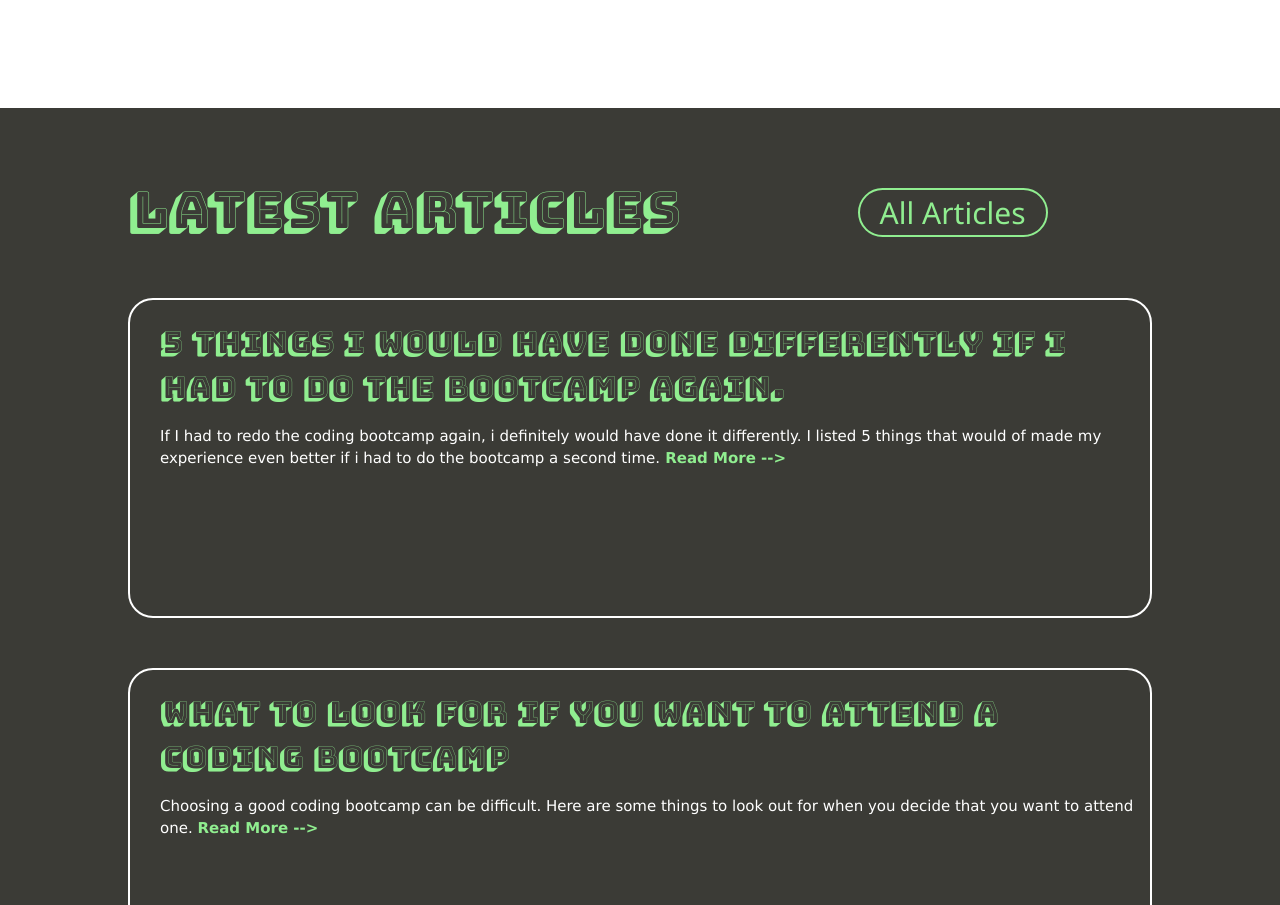
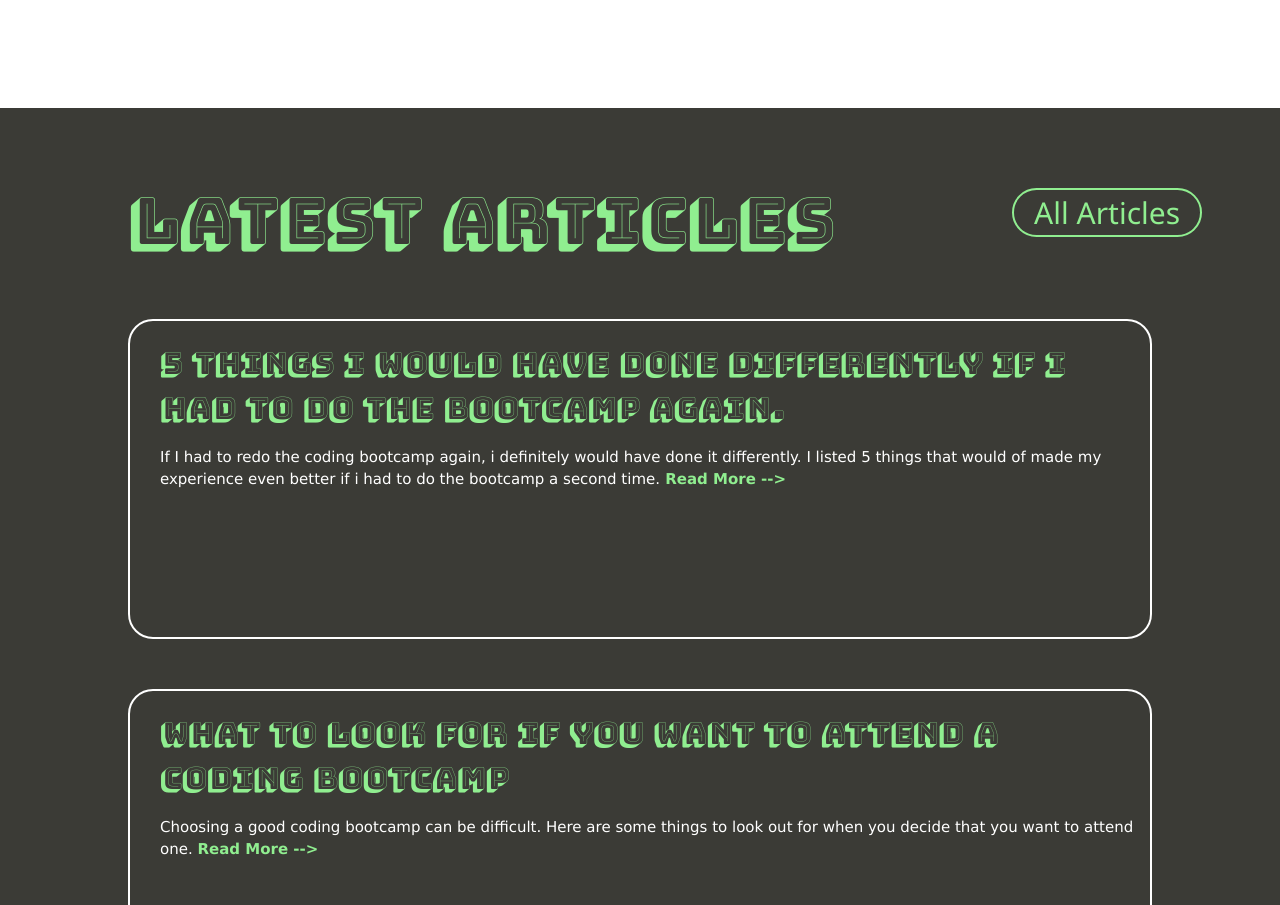
Before and after one commit to StudentCZ/my-website, a React (Create React App) app: page / in a window 1280 px wide. Shown: the part 2056-2961 px from the top of the page. Built offline with nearby package versions, Linux system fonts and the light colour scheme.

Commit message:
change font size for header in article for scaling

```diff
--- a/src/components/Articles.module.css
+++ b/src/components/Articles.module.css
@@ -10,7 +10,7 @@
 .title {
   padding: 65px 50px 50px 10vw;
   font-family: 'Bungee Shade', cursive;
-  font-size: 50px;
+  font-size: 5vw;
   color: lightgreen;
 }
 
```
